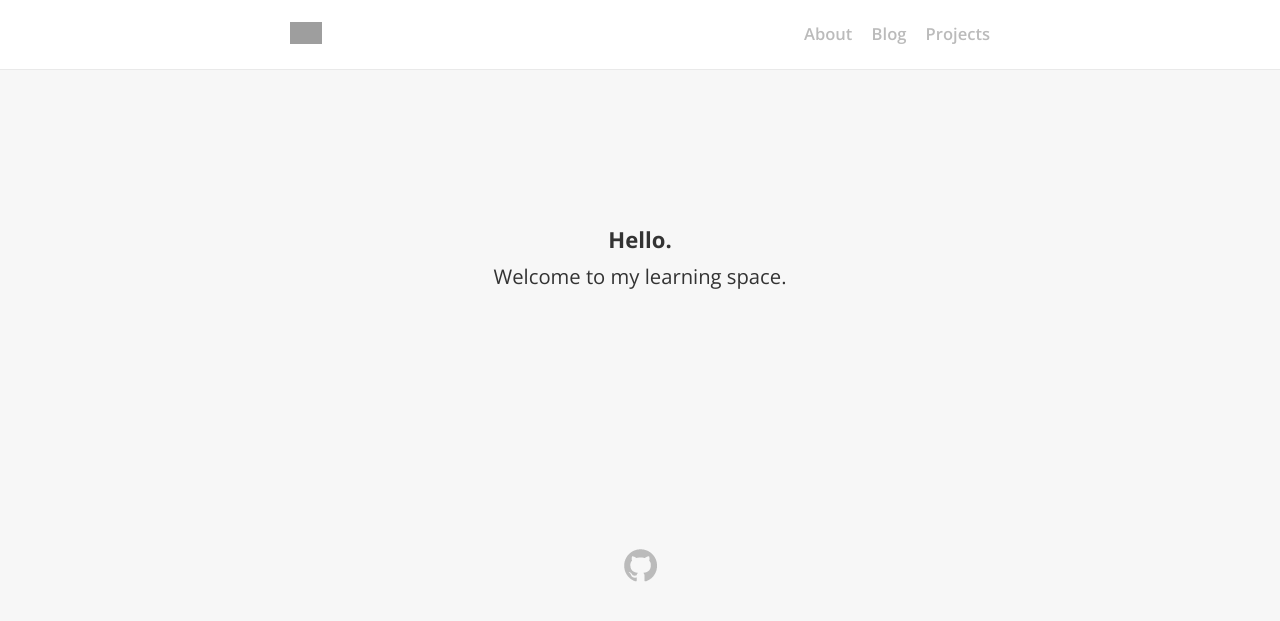
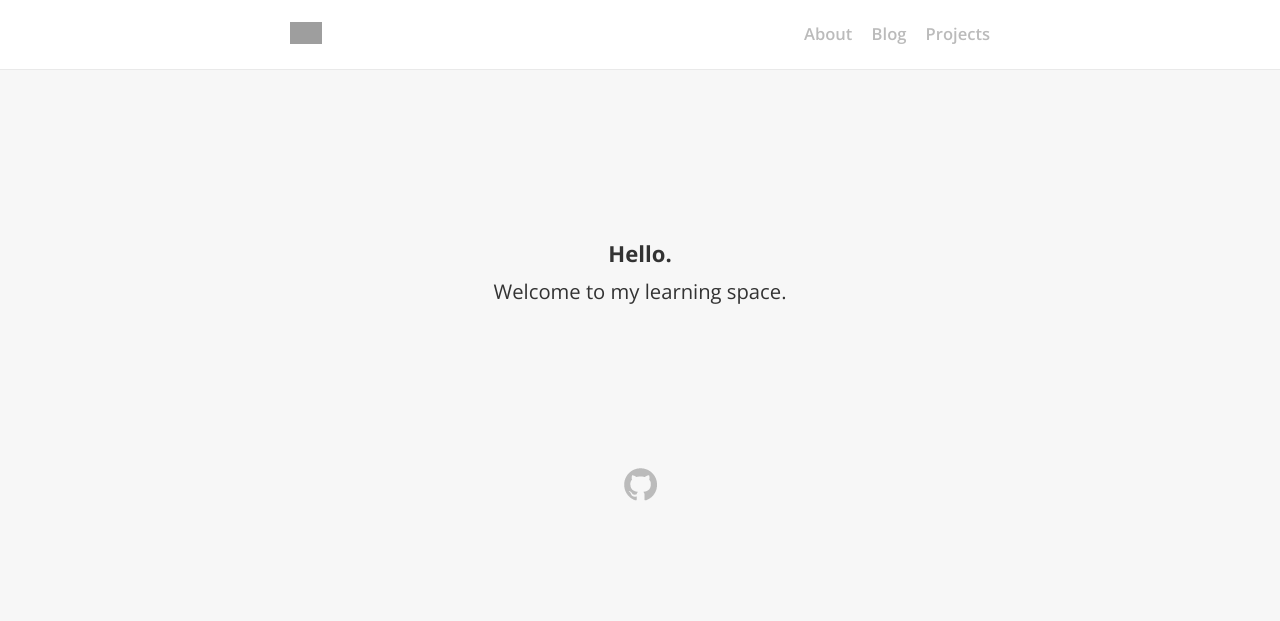
Before and after one commit to Treydor/treydor.github.io, a Jekyll site: the page built from index.html, in a window 1280 px wide. Shown: the top 621 px of the page. Built offline with Jekyll 4.4.1, drawn with Linux system fonts in a browser that asks for light colours; grey boxes are pictures that could not be loaded.

Commit message:
splash restyle

```diff
--- a/css/style.css
+++ b/css/style.css
@@ -281,7 +281,7 @@
 
 .splash {
   font-size: 1.1rem;
-  padding: 8rem 0;
+  margin: 8em 0;
   text-align: center;
   width: 100%;
 }
--- a/index.html
+++ b/index.html
@@ -4,11 +4,7 @@
 title: Noah Rogers
 blog: true
 ---
-<div class="container">
-  <div class="splash">
-    <div class="splash-title">Hello.</div>
-    Welcome to my learning space.
-  </div>
-
-  <a href="//www.github.com/treydor" target="_blank" alt="GitHub" class="github-footer"></a>
+<div class="splash">
+  <div class="splash-title">Hello.</div>
+  Welcome to my learning space.
 </div>
```
